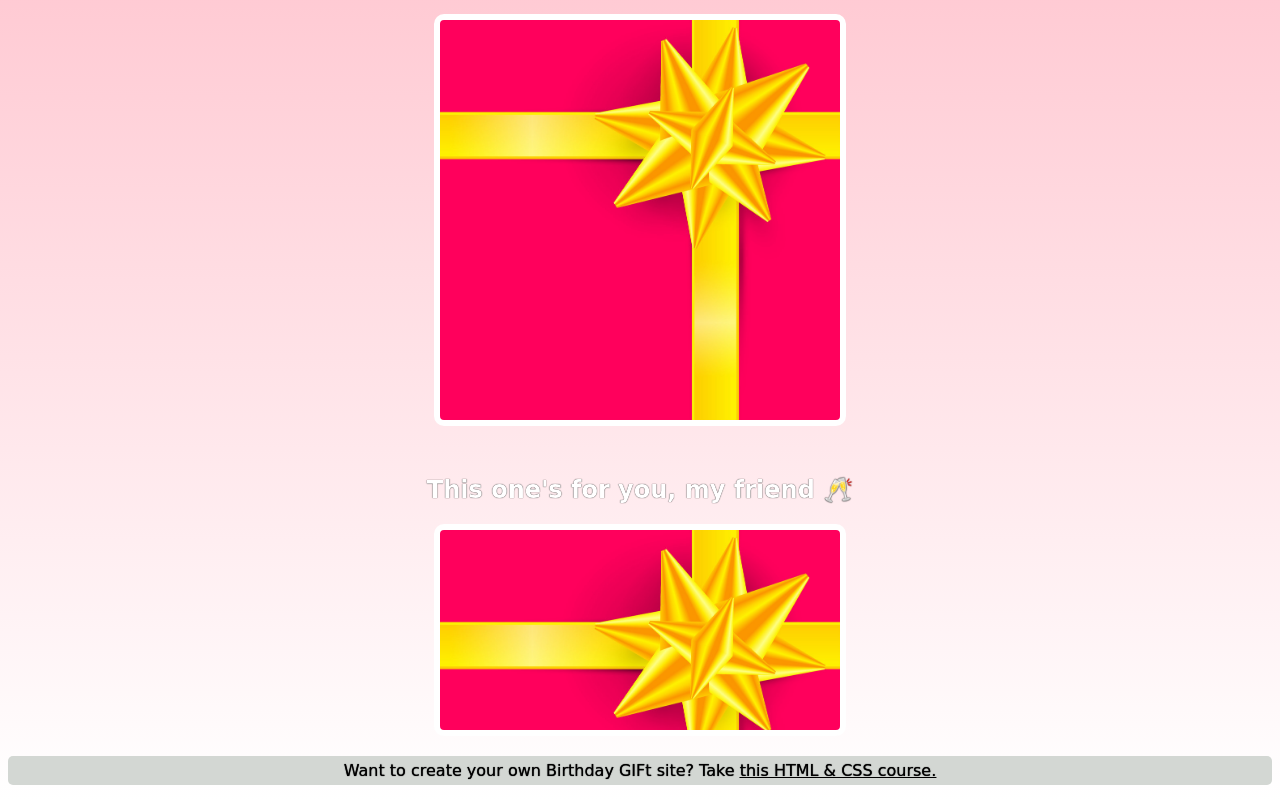
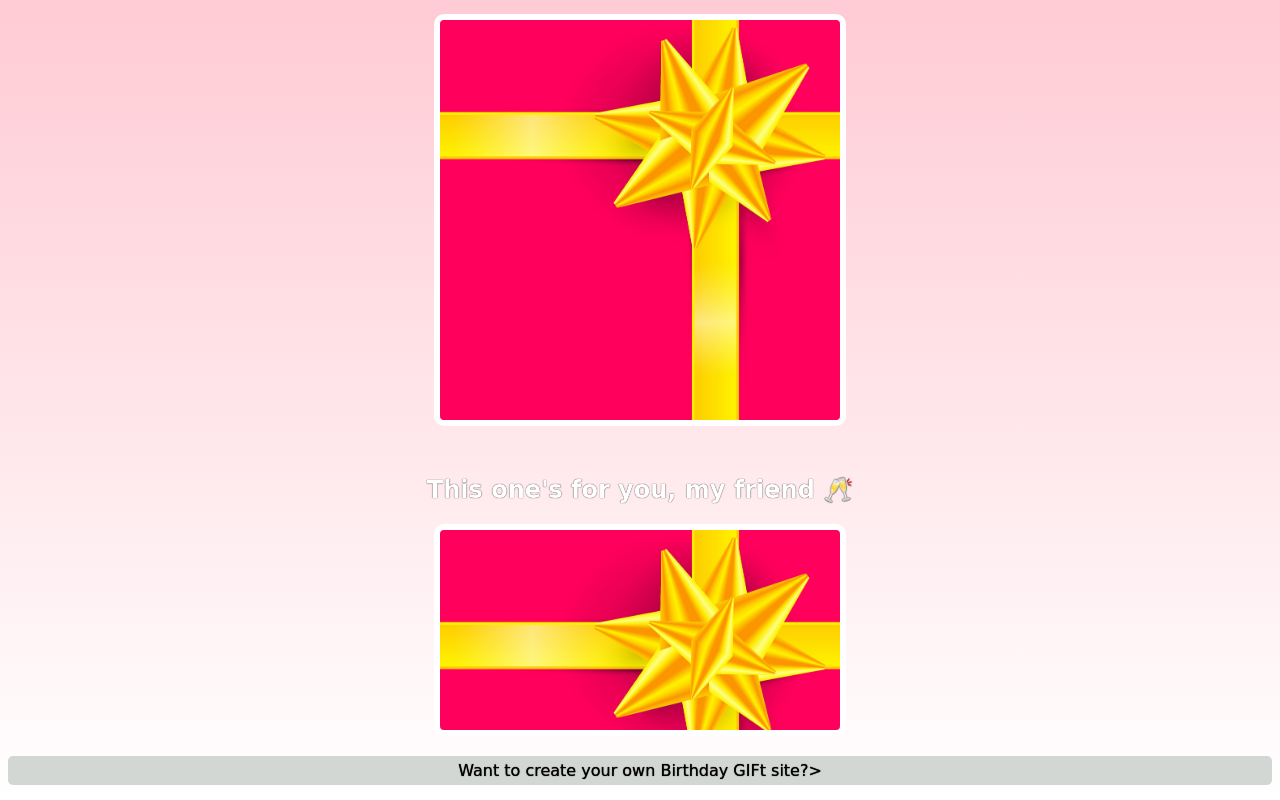
Before and after one commit to mridulsengar1986/Birthday_website, a plain HTML site: page Index.html in a window 1280 px wide. Shown: the part 2088-2888 px from the top of the page. Drawn offline with Linux system fonts and the light colour scheme; a web font is replaced by a local one.

Commit message:
Update Index.html

```diff
--- a/Index.html
+++ b/Index.html
@@ -37,7 +37,7 @@
             <div class="gift-img" id="gift-img-cheers"></div>
         </div>
              <!-- Add the footer here. -->
-            <p id="footer">Want to create your own Birthday GIFt site? Take <a href="https://scrimba.com/learn/htmlandcss" target="_blank">this HTML & CSS course.</a></p>
+            <p id="footer">Want to create your own Birthday GIFt site?></p>
 
     </body>
     </html>
```
